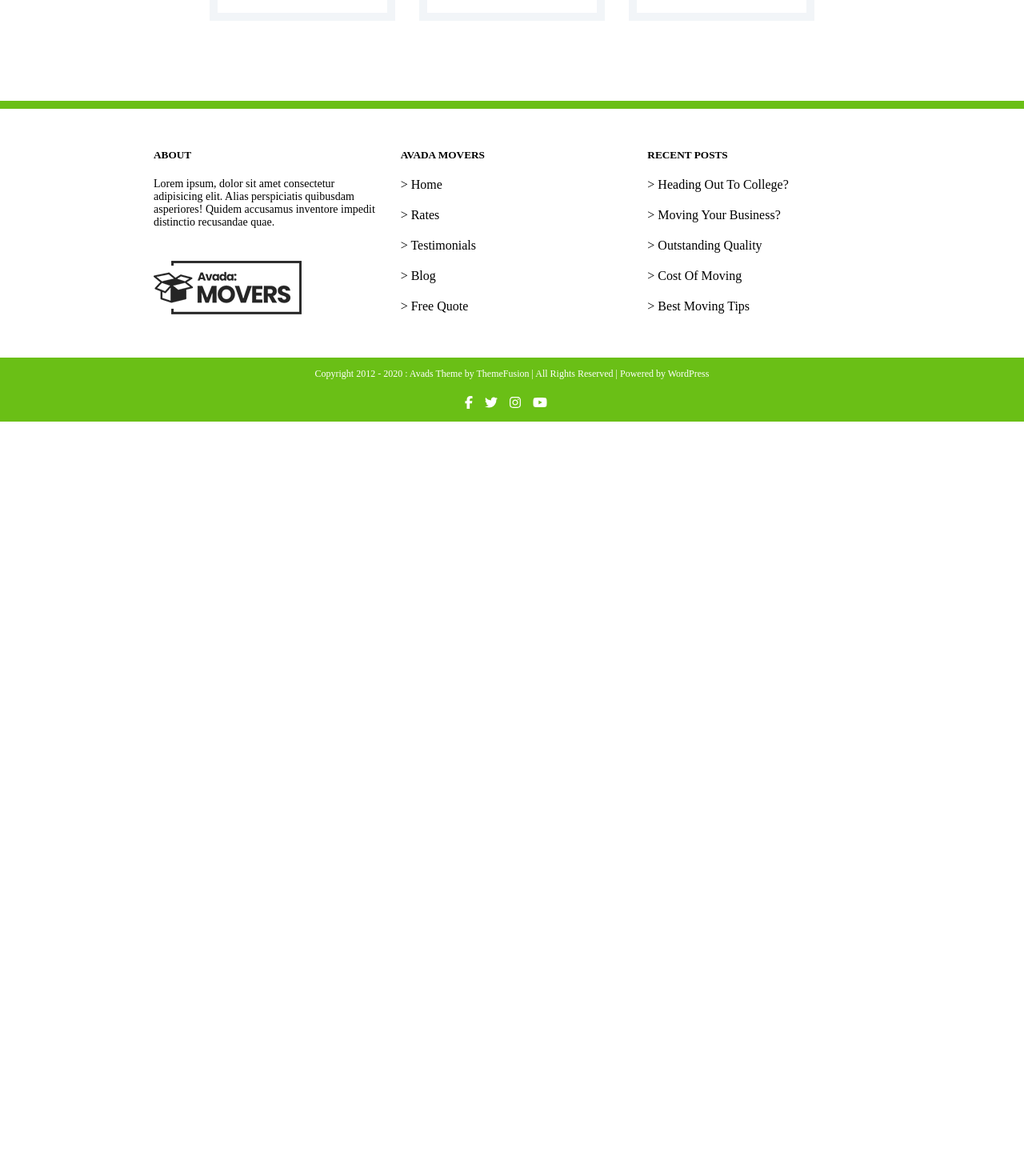
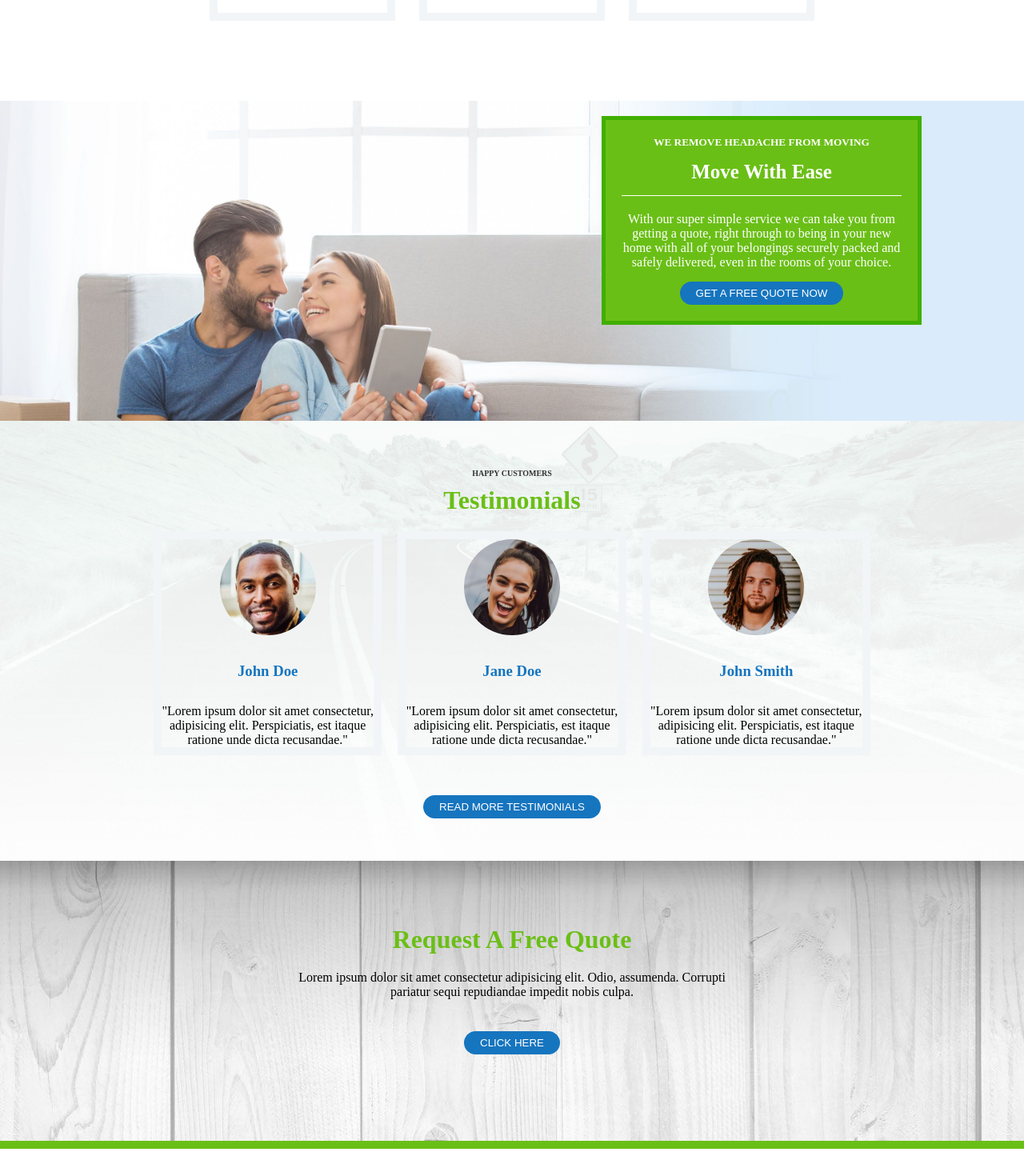
Before and after one commit to Paolo100s/proj-html-vuejs, a Vue app: page / in a window 1280 px wide. Shown: the part 1540-3010 px from the top of the page at 80% size. Before the commit the page ends 2067 px from the top, so only its background shows below. Built offline with nearby package versions, Linux system fonts and the light colour scheme.

Commit message:
add last sections

```diff
--- /dev/null
+++ b/src/components/AppTestimonial.vue
@@ -0,0 +1,47 @@
+<script>
+import { store } from '../store';
+
+export default {
+    name: 'AppTestimonial',
+    props: {
+        details: Object
+    },
+    data() {
+        return {
+            store
+        }
+    }
+}
+</script>
+
+<template>
+    <div class="card">
+        <div class="image_container">
+            <img :src="details.image" alt="img">
+        </div>
+        <h3>{{ details.name }}</h3>
+        <p>"Lorem ipsum dolor sit amet consectetur, adipisicing elit. Perspiciatis, est itaque ratione unde dicta
+            recusandae."
+        </p>
+    </div>
+</template>
+
+<style lang="scss" scoped>
+@use '../styles/partials/variables.scss' as *;
+@use '../styles/general.scss';
+
+.image_container {
+    margin: auto;
+    width: 120px;
+
+    img {
+        max-width: 100%;
+        border-radius: 50%;
+    }
+}
+
+h3 {
+    color: $primary;
+    padding: 30px 0;
+}
+</style>
--- a/src/components/PageMain.vue
+++ b/src/components/PageMain.vue
@@ -1,6 +1,7 @@
 <script>
 import { store } from '../store';
 import AppCard from './AppCard.vue';
+import AppTestimonial from './AppTestimonial.vue';
 
 export default {
     name: "PageMain",
@@ -10,7 +11,8 @@ export default {
         };
     },
     components: {
-        AppCard
+        AppCard,
+        AppTestimonial
     }
 }
 </script>
@@ -39,6 +41,45 @@ export default {
                 <div class="row">
                     <AppCard v-for="solution in store.solutions" :details="solution" :key="solution.id" />
                 </div>
+            </div>
+        </div>
+    </section>
+
+    <section>
+        <div class="quote">
+            <div class="square">
+                <h5>WE REMOVE HEADACHE FROM MOVING</h5>
+                <h3>Move With Ease</h3>
+                <p>With our super simple service we can take you from getting a quote, right through to being in your new
+                    home with all of your belongings securely packed and safely delivered, even in the rooms of your choice.
+                </p>
+                <button>GET A FREE QUOTE NOW</button>
+            </div>
+        </div>
+    </section>
+
+    <section>
+        <div class="testimonials">
+            <div class="container">
+                <h5>HAPPY CUSTOMERS</h5>
+                <h3>Testimonials</h3>
+                <div class="row">
+                    <AppTestimonial v-for="testimonial in store.testimonials" :details="testimonial"
+                        :key="testimonial.id" />
+                </div>
+                <button>READ MORE TESTIMONIALS</button>
+            </div>
+        </div>
+    </section>
+
+    <section>
+        <div class="request">
+            <div class="container">
+                <h3>Request A Free Quote</h3>
+                <p>Lorem ipsum dolor sit amet consectetur adipisicing elit. Odio, assumenda. Corrupti <br> pariatur sequi
+                    repudiandae
+                    impedit nobis culpa.</p>
+                <button>CLICK HERE</button>
             </div>
         </div>
     </section>
@@ -94,4 +135,80 @@ h2 {
         gap: 30px;
     }
 }
+
+.quote {
+    background-image: url('../assets/img/movers/avada-movers-movewithease-background-new.jpg');
+    background-size: cover;
+    height: 400px;
+    position: relative;
+
+    .square {
+        background-color: $secondary;
+        width: 400px;
+        padding: 20px;
+        border: 5px solid rgb(64, 175, 0);
+        color: $white;
+        text-align: center;
+        position: absolute;
+        right: 10%;
+        bottom: 30%;
+
+        h3 {
+            font-size: 25px;
+            font-weight: 900;
+            padding: 15px 0;
+            border-bottom: 1px solid $white;
+            margin-bottom: 20px;
+        }
+
+        button {
+            margin-top: 15px;
+            padding: 7px 20px;
+        }
+    }
+}
+
+.testimonials {
+    height: 550px;
+    background-image: url('../assets/img/movers/avada-movers-testimonial-background.jpg');
+    background-size: cover;
+    padding: 60px 0;
+
+    h5 {
+        font-size: x-small;
+        color: $grey;
+    }
+
+    h3 {
+        font-size: xx-large;
+        color: $secondary;
+        padding: 10px 0 20px;
+    }
+
+    .row {
+        gap: 20px;
+    }
+
+    button {
+        padding: 7px 20px;
+        margin-top: 50px;
+    }
+}
+
+.request {
+    background-image: url('../assets/img/movers/avada-movers-request-quote-background.jpg');
+    height: 350px;
+
+    h3 {
+        color: $secondary;
+        font-size: xx-large;
+        font-weight: 900;
+        padding: 80px 0 20px;
+    }
+
+    button {
+        margin-top: 40px;
+        padding: 7px 20px;
+    }
+}
 </style>
--- a/src/store.js
+++ b/src/store.js
@@ -16,5 +16,18 @@ export const store = reactive({
     }
     ],
     moversList: ['Home', 'Rates', 'Testimonials', 'Blog', 'Free Quote'],
-    posts: ['Heading Out To College?', 'Moving Your Business?', 'Outstanding Quality', 'Cost Of Moving', 'Best Moving Tips']
+    posts: ['Heading Out To College?', 'Moving Your Business?', 'Outstanding Quality', 'Cost Of Moving', 'Best Moving Tips'],
+    testimonials: [{
+        image: 'src/assets/img/movers/avada-movers-johndoe-final-200x200.jpg',
+        name: 'John Doe'
+    },
+    {
+        image: 'src/assets/img/movers/avada-movers-janedoe-final-200x200.jpg',
+        name: 'Jane Doe'
+    },
+    {
+        image: 'src/assets/img/movers/avada-movers-johnsmith-final-200x200.jpg',
+        name: 'John Smith'
+    }
+    ]
 })
```
